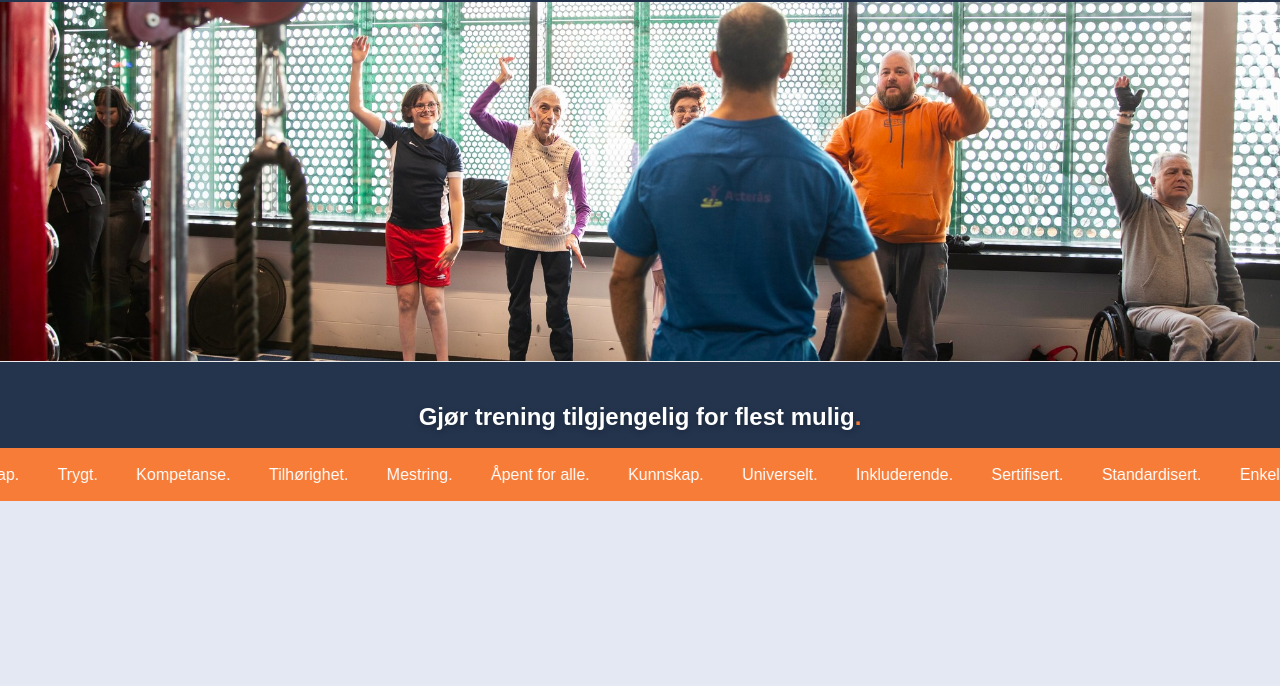
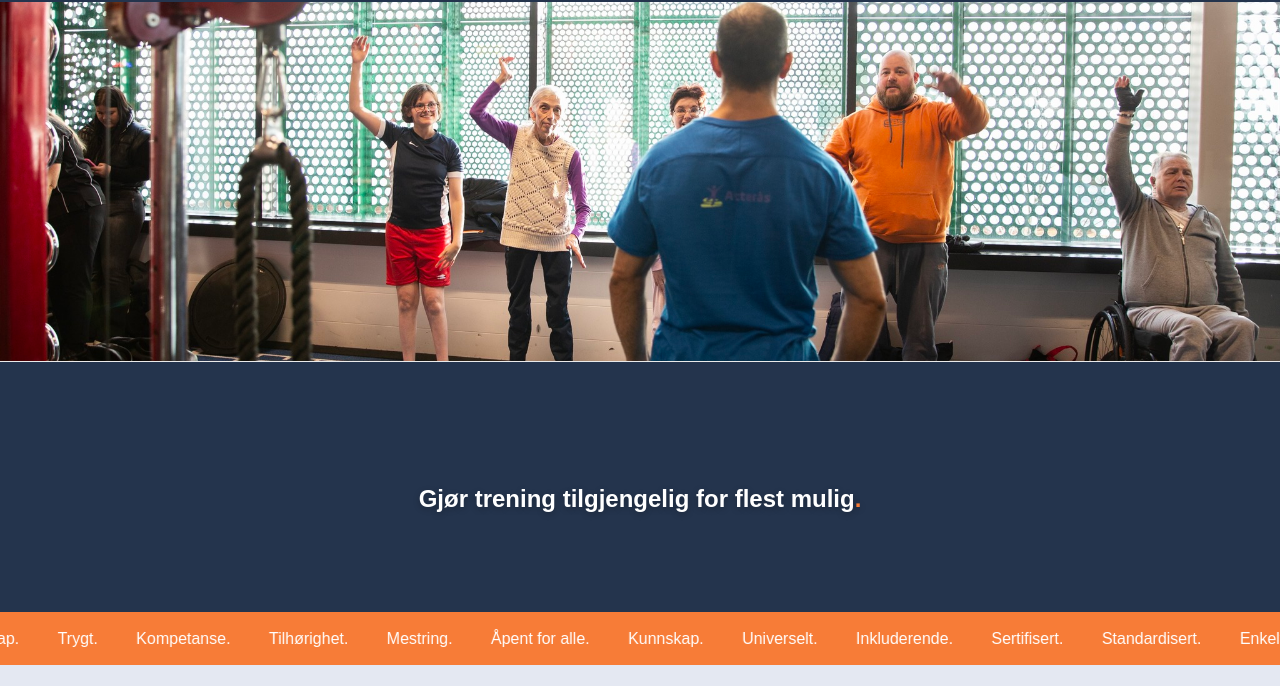
Before and after one commit to mystrongestside/main, a plain HTML site: page index.html in a window 1280 px wide. Shown: the part 85-771 px from the top of the page. Drawn offline with Linux system fonts and the light colour scheme.

Commit message:
Update styles.css

```diff
--- a/styles.css
+++ b/styles.css
@@ -106,10 +106,20 @@ a:focus-visible, button:focus-visible {
 /* =========================
    HERO-CARD (blå boks)
 ========================= */
-.hero-card{
-  position:relative; background:var(--blue-2); color:#fff;
-  text-align:center; padding:3.5rem 1.5rem; width:100%; z-index:2;
+.hero-card {
+  position: relative;
+  background: var(--blue-2);
+  color: #fff;
+  text-align: center;
+  padding: 3.5rem 1.5rem;
+  min-height: 250px; /* sikrer fast høyde */
+  display: flex;
+  flex-direction: column;
+  justify-content: center; /* sentrerer innhold vertikalt */
+  width: 100%;
+  z-index: 2;
 }
+
 
 /* OVERRIDE: sørg for lys tekst på mørk bakgrunn */
 .hero-card h1,
```
